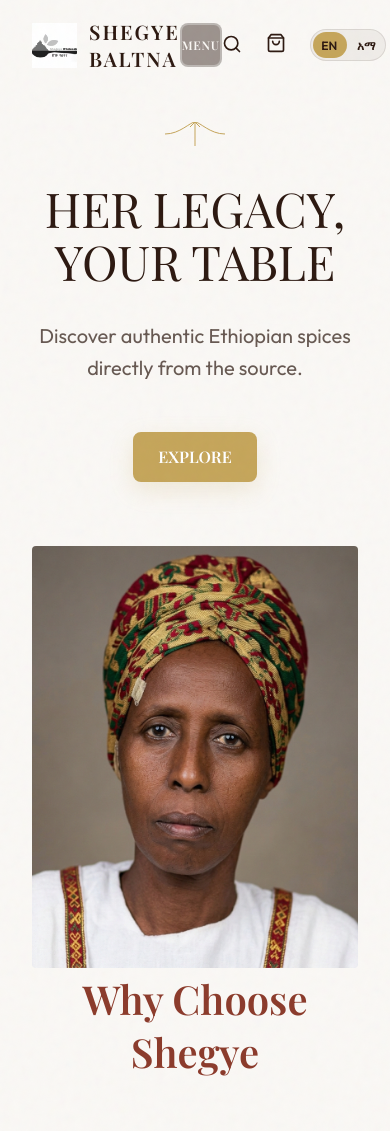
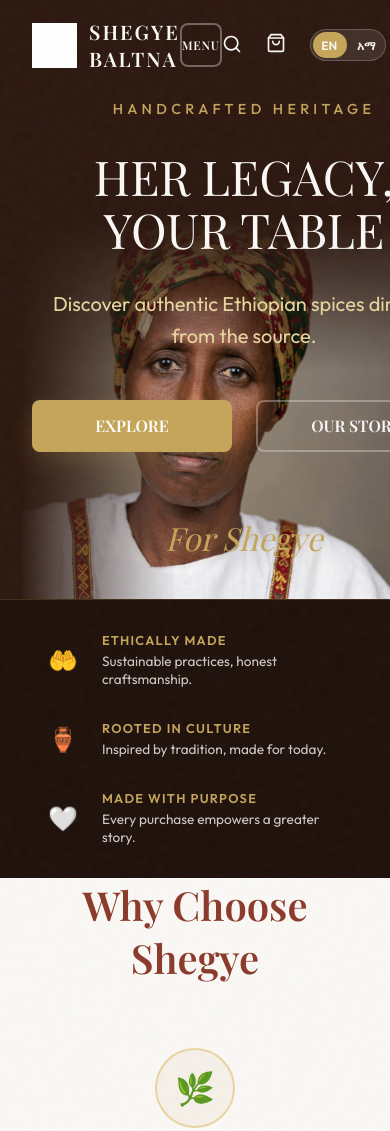
Before and after one commit to abrahamopm/shegye-baltna, a website: page index.html in a window 390 px wide. Shown: the top 1131 px of the page. Drawn offline with nearby package versions, Linux system fonts and the light colour scheme; no server answers; a web font is replaced by a local one.

Commit message:
attempt at a redesign

```diff
--- a/assets/css/index.css
+++ b/assets/css/index.css
@@ -352,60 +352,240 @@ body.nav-over-media .nav {
   cursor: pointer;
 }
 
+/* Hero Overhaul */
 .hero {
   min-height: 100vh;
-  padding: calc(var(--nav-height) + 2rem) 4rem 4rem;
-  display: grid;
-  grid-template-columns: 1fr 1fr;
-  align-items: center;
-  gap: 4rem;
-  background-color: var(--clr-parchment);
-}
+  padding: 0;
+  display: flex;
+  flex-direction: column;
+  background-color: var(--clr-espresso);
+  color: var(--clr-parchment);
+  position: relative;
+  overflow: hidden;
+}
+
+.hero-container {
+  flex: 1;
+  display: flex;
+  align-items: center;
+  width: 100%;
+  max-width: 1440px;
+  margin: 0 auto;
+  position: relative;
+}
+
 .hero-content {
-  text-align: left;
-  max-width: 600px;
-}
-.hero-decoration {
+  padding: 120px 4rem 60px;
+  max-width: 650px;
+  z-index: 10;
+  position: relative;
+}
+
+.hero-tagline {
+  font-family: var(--font-body);
+  font-size: 0.9rem;
+  letter-spacing: 0.3em;
+  text-transform: uppercase;
+  color: var(--clr-gold);
   margin-bottom: 2rem;
-  color: var(--clr-gold);
-}
-.hero-content h1 {
-  font-size: 4.5rem;
+  font-weight: 500;
+}
+
+.hero-title {
+  font-size: 5rem;
   line-height: 1.1;
   margin-bottom: 2rem;
-  color: var(--clr-espresso);
+  color: var(--clr-parchment);
   font-weight: 400;
-}
+  font-family: var(--font-display);
+}
+
 .hero-subtitle {
   font-size: 1.25rem;
   margin-bottom: 3rem;
-  color: #665851;
+  color: var(--clr-gold-light);
   line-height: 1.6;
-  opacity: 1;
-  transform: none;
-}
+  max-width: 480px;
+}
+
+.hero-buttons {
+  display: flex;
+  gap: 1.5rem;
+  margin-bottom: 4rem;
+}
+
+.hero-buttons .btn-primary {
+  min-width: 200px;
+}
+
+.hero-buttons .btn-secondary {
+  color: var(--clr-parchment);
+  border-color: rgba(255, 255, 255, 0.3);
+  min-width: 200px;
+}
+
+.hero-buttons .btn-secondary:hover {
+  background: rgba(255, 255, 255, 0.1);
+  color: var(--clr-parchment);
+  border-color: var(--clr-gold);
+}
+
+.hero-signature {
+  font-family: 'Playfair Display', serif;
+  font-style: italic;
+  font-size: 2rem;
+  color: var(--clr-gold);
+  opacity: 0.6;
+}
+
 .hero-image-wrapper {
-  position: relative;
-  height: 80vh;
-  width: 100%;
-}
+  position: absolute;
+  bottom: 0;
+  right: -5%;
+  width: 70%;
+  height: 120%;
+  z-index: 1;
+  pointer-events: none;
+  mask-image: linear-gradient(to left, black 60%, transparent 100%),
+              linear-gradient(to top, black 60%, transparent 100%);
+  -webkit-mask-image: linear-gradient(to left, black 60%, transparent 100%),
+                      linear-gradient(to top, black 60%, transparent 100%);
+  mask-composite: intersect;
+  -webkit-mask-composite: source-in;
+}
+
 .hero-img {
   width: 100%;
   height: 100%;
-  object-fit: cover;
-  border-radius: 4px;
-}
-.hero-bg, .hero-overlay { display: none; }
+  object-fit: contain;
+  object-position: right bottom;
+  transform: scale(1.1);
+  transform-origin: right bottom;
+}
+
+.hero-pillars {
+  background: rgba(0, 0, 0, 0.3);
+  display: grid;
+  grid-template-columns: repeat(3, 1fr);
+  padding: 2.5rem 4rem;
+  border-top: 1px solid rgba(197, 165, 90, 0.2);
+  z-index: 3;
+}
+
+.pillar {
+  display: flex;
+  align-items: center;
+  gap: 1.5rem;
+  padding: 0 1rem;
+}
+
+.pillar-icon {
+  font-size: 1.5rem;
+  color: var(--clr-gold);
+}
+
+.pillar-text {
+  display: flex;
+  flex-direction: column;
+}
+
+.pillar-text strong {
+  font-size: 0.8rem;
+  letter-spacing: 0.1em;
+  text-transform: uppercase;
+  color: var(--clr-gold);
+  margin-bottom: 0.25rem;
+}
+
+.pillar-text span {
+  font-size: 0.85rem;
+  color: var(--clr-parchment);
+  opacity: 0.8;
+}
+
+/* Nav adjustments for dark hero */
+body.nav-over-media .nav {
+  color: var(--clr-parchment);
+}
+body.nav-over-media .nav-link {
+  color: var(--clr-parchment);
+}
+body.nav-over-media .nav-logo {
+  color: var(--clr-parchment);
+}
+body.nav-over-media .nav-logo img {
+  filter: brightness(0) invert(1);
+}
+body.nav-over-media .nav-link::after {
+  background: var(--clr-parchment);
+}
+body.nav-over-media .cart-icon {
+  color: var(--clr-parchment);
+}
+body.nav-over-media .lang-toggle {
+  background: rgba(255, 255, 255, 0.1);
+  border-color: rgba(255, 255, 255, 0.2);
+}
+body.nav-over-media .lang-label {
+  color: var(--clr-parchment);
+}
+
+/* Scrolled nav should still be dark theme */
+.nav.scrolled {
+  color: var(--clr-espresso) !important;
+}
+.nav.scrolled .nav-link {
+  color: var(--clr-espresso) !important;
+}
+.nav.scrolled .nav-logo {
+  color: var(--clr-espresso) !important;
+}
+.nav.scrolled .nav-logo img {
+  filter: grayscale(1) contrast(1.2) !important;
+}
+.nav.scrolled .nav-link::after {
+  background: var(--clr-espresso) !important;
+}
+.nav.scrolled .cart-icon {
+  color: var(--clr-espresso) !important;
+}
+.nav.scrolled .lang-toggle {
+  background: rgba(44, 24, 16, 0.05) !important;
+  border-color: rgba(44, 24, 16, 0.1) !important;
+}
+.nav.scrolled .lang-label {
+  color: var(--clr-espresso) !important;
+}
 
 @media (max-width: 900px) {
-  .hero {
+  .hero-container {
     grid-template-columns: 1fr;
-    padding: calc(var(--nav-height) + 2rem) 2rem 4rem;
+  }
+  .hero-content {
+    padding: 100px 2rem 40px;
     text-align: center;
-  }
-  .hero-content { margin: 0 auto; text-align: center; }
-  .hero-content h1 { font-size: 3rem; }
-  .hero-image-wrapper { height: 50vh; }
+    margin: 0 auto;
+  }
+  .hero-title {
+    font-size: 3rem;
+  }
+  .hero-buttons {
+    justify-content: center;
+  }
+  .hero-image-wrapper {
+    height: 45vh;
+    width: 100%;
+    border-radius: 0;
+    box-shadow: none;
+  }
+  .hero-image-wrapper::after {
+    box-shadow: inset 0 0 60px rgba(44, 24, 16, 0.9);
+  }
+  .hero-pillars {
+    grid-template-columns: 1fr;
+    gap: 2rem;
+    padding: 2rem;
+  }
 }
 
 /* Loading Screen */
--- a/index.html
+++ b/index.html
@@ -54,23 +54,48 @@
   </nav>
 
   <section class="hero" id="main-content" tabindex="-1">
-    <div class="hero-content">
-      <div class="hero-decoration">
-        <svg width="60" height="24" viewBox="0 0 60 24" fill="none" stroke="currentColor" stroke-width="1">
-          <path d="M0 12C15 12 25 0 30 0C35 0 45 12 60 12M30 0V24" />
-          <path d="M25 5L30 0L35 5" />
-        </svg>
+    <div class="hero-container">
+      <div class="hero-content">
+        <p class="hero-tagline reveal-up" data-en="HANDCRAFTED HERITAGE" data-am="ባህላዊ ቅርስ">HANDCRAFTED HERITAGE</p>
+        <h1 class="hero-title reveal-up" data-en="HER LEGACY, YOUR TABLE" data-am="የሴ ቅርስ ፣ ያንተ ማዕድ">HER LEGACY, YOUR TABLE</h1>
+        <p class="hero-subtitle reveal-up" data-en="Discover authentic Ethiopian spices directly from the source." data-am="እውነተኛ የኢትዮጵያ ቅመማ ቅመሞችን ከምንጩ ያግኙ።">Discover authentic Ethiopian spices directly from the source.</p>
+        <div class="hero-buttons reveal-up">
+          <a href="shop.html" class="btn-primary" data-en="EXPLORE" data-am="ቃኙ">EXPLORE</a>
+          <a href="story.html" class="btn-secondary" data-en="OUR STORY" data-am="ታሪካችን">OUR STORY</a>
+        </div>
+        <div class="hero-signature reveal-up">For Shegye</div>
       </div>
-      <h1 data-en="HER LEGACY, YOUR TABLE" data-am="የሴ ቅርስ ፣ ያንተ ማዕድ">HER LEGACY, YOUR TABLE</h1>
-      <p class="hero-subtitle" data-en="Discover authentic Ethiopian spices directly from the source." data-am="እውነተኛ የኢትዮጵያ ቅመማ ቅመሞችን ከምንጩ ያግኙ።">Discover authentic Ethiopian spices directly from the source.</p>
-      <a href="shop.html" class="btn-primary" data-en="EXPLORE" data-am="ቃኙ">EXPLORE</a>
+      <div class="hero-image-wrapper reveal-scale">
+        <img src="assets/images/shegye_color.png" alt="Shegye" class="hero-img">
+      </div>
     </div>
-    <div class="hero-image-wrapper">
-      <img src="assets/images/shegye_color.png" alt="Shegye" class="hero-img">
+
+    <div class="hero-pillars reveal-stagger">
+      <div class="pillar reveal-up">
+        <div class="pillar-icon">🤲</div>
+        <div class="pillar-text">
+          <strong data-en="ETHICALLY MADE" data-am="በታማኝነት የተዘጋጀ">ETHICALLY MADE</strong>
+          <span data-en="Sustainable practices, honest craftsmanship." data-am="ዘላቂ አሰራር፣ ታማኝ የእጅ ስራ።">Sustainable practices, honest craftsmanship.</span>
+        </div>
+      </div>
+      <div class="pillar reveal-up">
+        <div class="pillar-icon">🏺</div>
+        <div class="pillar-text">
+          <strong data-en="ROOTED IN CULTURE" data-am="በባህል ስር የሰደደ">ROOTED IN CULTURE</strong>
+          <span data-en="Inspired by tradition, made for today." data-am="በባህል ተመስጦ፣ ለዛሬ የተሰራ።">Inspired by tradition, made for today.</span>
+        </div>
+      </div>
+      <div class="pillar reveal-up">
+        <div class="pillar-icon">🤍</div>
+        <div class="pillar-text">
+          <strong data-en="MADE WITH PURPOSE" data-am="ለዓላማ የተሰራ">MADE WITH PURPOSE</strong>
+          <span data-en="Every purchase empowers a greater story." data-am="እያንዳንዱ ግዢ ትልቅ ታሪክን ያበረታታል።">Every purchase empowers a greater story.</span>
+        </div>
+      </div>
     </div>
   </section>
 
-  <section class="section-padding container" style="margin-top:-60px; position:relative; z-index:10;">
+  <section class="section-padding container" style="position:relative; z-index:10;">
     <div class="product-grid reveal-stagger" id="catalog-featured"></div>
   </section>
 
```
